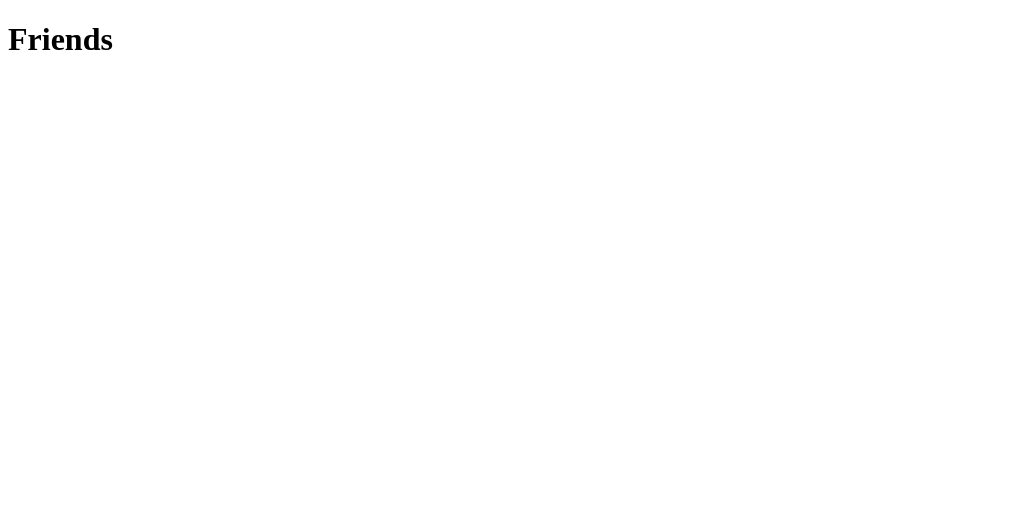
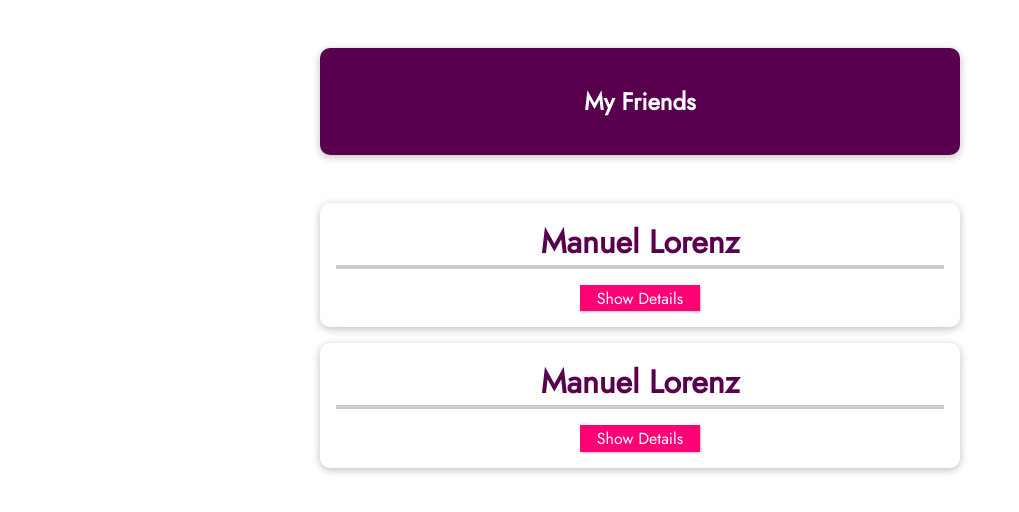
Before and after one commit to galaxymacos/Frontend, a Vue app in the folder Vue Udemy/vue-first-app/: page / in a window 1280 px wide. Shown: the top 512 px of the page, without its empty margins (0-1019 px from the left). Built offline with nearby package versions, Linux system fonts and the light colour scheme.

Commit message:
Component setup

```diff
--- a/Vue Udemy/vue-first-app/src/App.vue
+++ b/Vue Udemy/vue-first-app/src/App.vue
@@ -1,17 +1,90 @@
 <template>
-  <h1>Friends</h1>
+  <section>
+    <header><h1>My Friends</h1></header>
+    <ul>
+      <friend-contact></friend-contact>
+      <friend-contact></friend-contact>
+    </ul>
+  </section>
 </template>
 
 <script>
 export default {
   data(){
     return {
-      message: 'Hello Vue!'
+      friends: [
+        {id: 1, name: 'John'},
+        {id: 2, name: 'Jane'},
+      ]
     }
   }
 }
 </script>
 
 <style>
+@import url('https://fonts.googleapis.com/css2?family=Jost&display=swap');
+* {
+  box-sizing: border-box;
+}
+
+html {
+  font-family: 'Jost', sans-serif;
+}
+
+body {
+  margin: 0;
+}
+
+header {
+  box-shadow: 0 2px 8px rgba(0, 0, 0, 0.26);
+  margin: 3rem auto;
+  border-radius: 10px;
+  padding: 1rem;
+  background-color: #58004d;
+  color: white;
+  text-align: center;
+  width: 90%;
+  max-width: 40rem;
+}
+
+#app ul {
+  margin: 0;
+  padding: 0;
+  list-style: none;
+}
+
+#app li {
+  box-shadow: 0 2px 8px rgba(0, 0, 0, 0.26);
+  margin: 1rem auto;
+  border-radius: 10px;
+  padding: 1rem;
+  text-align: center;
+  width: 90%;
+  max-width: 40rem;
+}
+
+#app h2 {
+  font-size: 2rem;
+  border-bottom: 4px solid #ccc;
+  color: #58004d;
+  margin: 0 0 1rem 0;
+}
+
+#app button {
+  font: inherit;
+  cursor: pointer;
+  border: 1px solid #ff0077;
+  background-color: #ff0077;
+  color: white;
+  padding: 0.05rem 1rem;
+  box-shadow: 1px 1px 2px rgba(0, 0, 0, 0.26);
+}
+
+#app button:hover,
+#app button:active {
+  background-color: #ec3169;
+  border-color: #ec3169;
+  box-shadow: 1px 1px 4px rgba(0, 0, 0, 0.26);
+}
 
 </style>
--- /dev/null
+++ b/Vue Udemy/vue-first-app/src/components/FriendContact.vue
@@ -0,0 +1,27 @@
+<template>
+  <li>
+    <h2>{{ friend.name }}</h2>
+    <button @click="toggleDetails">{{detailsAreVisible ? "Hide" : "Show" }} Details</button>
+    <ul v-if="detailsAreVisible">
+      <li><strong>Phone: </strong>{{ friend.phone }}</li>
+      <li><strong>Email: </strong>{{ friend.email }}</li>
+    </ul>
+  </li>
+</template>
+
+
+<script>
+export default {
+  data(){
+    return {
+      detailsAreVisible: false,
+      friend: {id: 'manuel', name: 'Manuel Lorenz', phone: '01234 5678 991', email:'manuel@localhost.com'}
+    }
+  },
+  methods: {
+    toggleDetails(){
+      this.detailsAreVisible = !this.detailsAreVisible
+    }
+  }
+}
+</script>
--- a/Vue Udemy/vue-first-app/src/main.js
+++ b/Vue Udemy/vue-first-app/src/main.js
@@ -1,4 +1,7 @@
 import { createApp } from 'vue'
 import App from './App.vue'
+import FriendContact from "@/components/FriendContact";
 
-createApp(App).mount('#app')
+const app = createApp(App)
+app.component('friend-contact', FriendContact)
+app.mount('#app')
```
Also changed, not shown: Vue Udemy/vue-first-app/src/components/HelloWorld.vue (deleted, +0 -58 lines).
